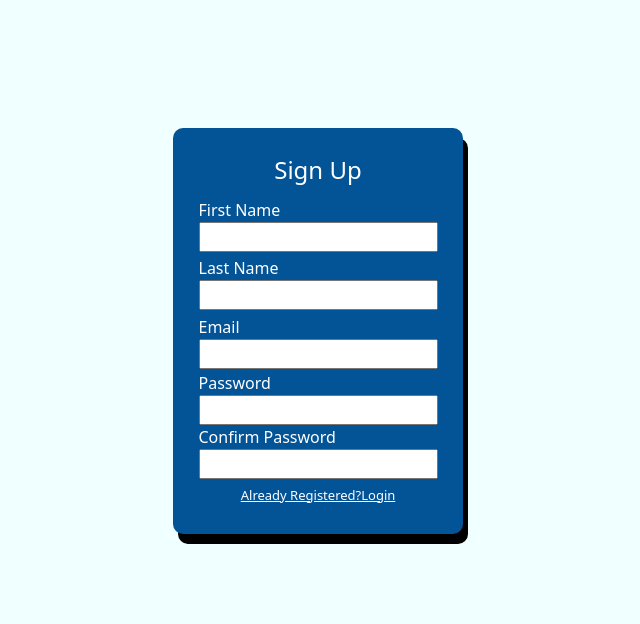
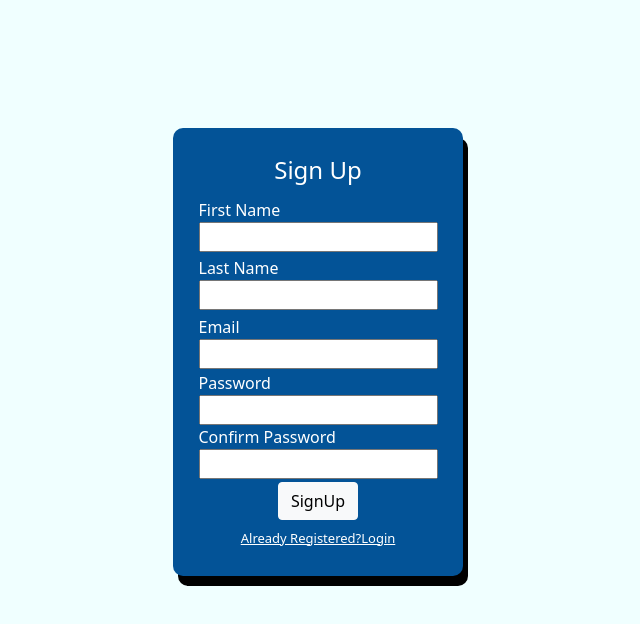
Before and after one commit to Sappanarasimhamurty/Sign-up-page, a plain HTML site: page index.html in a window 1280 px wide. Shown: the whole page, without its empty margins (322-962 px from the left). Drawn offline with nearby package versions, Linux system fonts and the light colour scheme.

Commit message:
Addingbutton

```diff
--- a/index.html
+++ b/index.html
@@ -48,6 +48,9 @@
                 </div>
             </div>
             <div class="row-sm">
+             <button type="button" class="btn btn-light">SignUp</button>
+            </div>
+            <div class="row-sm">
                 <a href="http://" target="_blank" rel="noopener noreferrer">Already Registered?Login</a>
             </div>
         </div>
```
